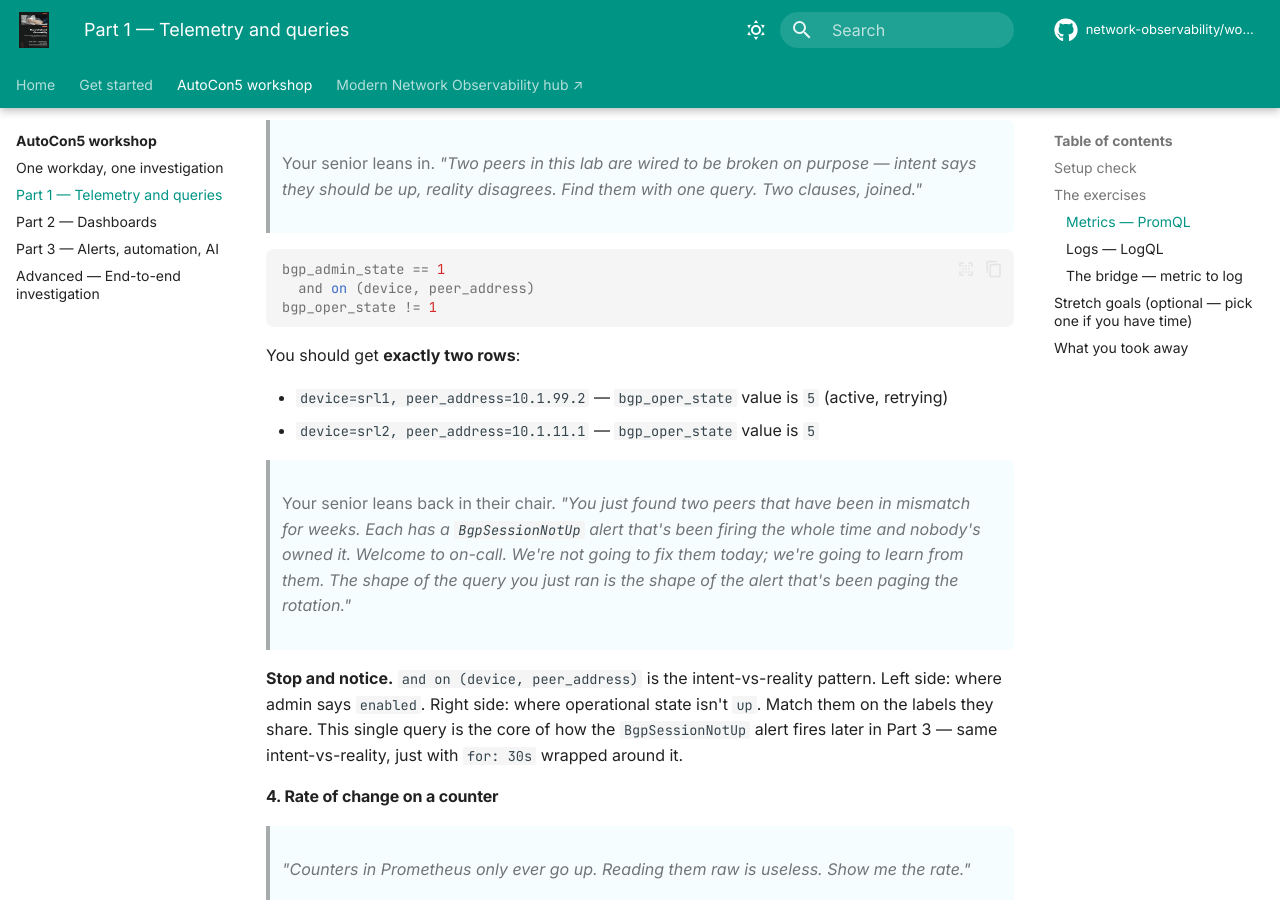
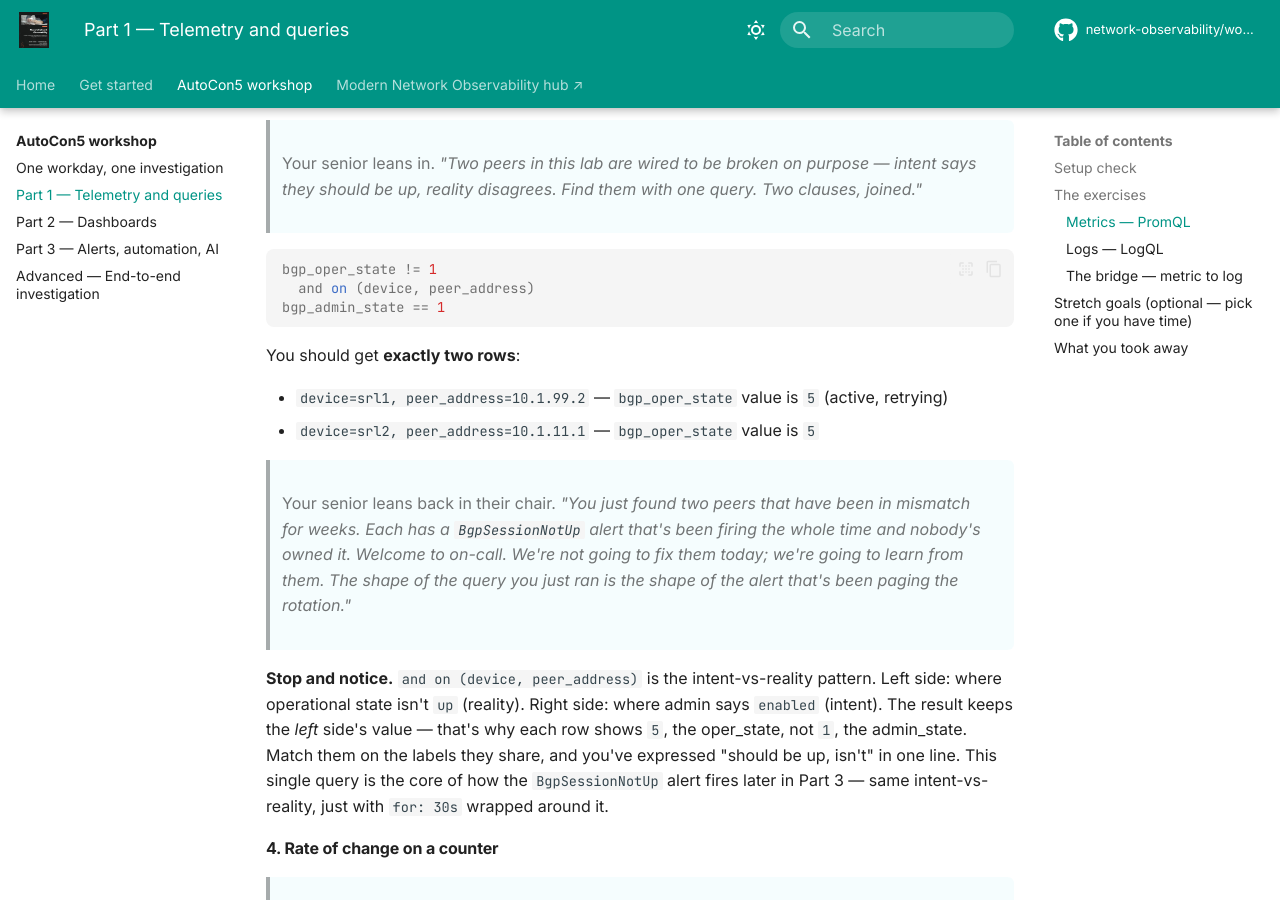
Before and after one commit to network-observability/workshops, an MkDocs documentation site: the page built from docs/workshop/part-1.md, in a window 1280 px wide and 900 px high, scrolled down 3961 px. Built offline with MkDocs 1.6.1 and Material for MkDocs 9.7.7, drawn with Linux system fonts in a browser that asks for light colours; comment, search, counter and statistics services are not loaded; some of the changed text lies outside the part shown.

Commit message:
docs(part-1): fix Step 3 broken-peer query value + Step 12 expectation (#55)

````diff
--- a/workshops/autocon5/guides/part-1-telemetry-and-queries.md
+++ b/workshops/autocon5/guides/part-1-telemetry-and-queries.md
@@ -75,9 +75,9 @@
 > Your senior leans in. *"Two peers in this lab are wired to be broken on purpose — intent says they should be up, reality disagrees. Find them with one query. Two clauses, joined."*
 
 ```promql
+bgp_oper_state != 1
+  and on (device, peer_address)
 bgp_admin_state == 1
-  and on (device, peer_address)
-bgp_oper_state != 1
 ```
 
 You should get **exactly two rows**:
@@ -87,7 +87,7 @@
 
 > Your senior leans back in their chair. *"You just found two peers that have been in mismatch for weeks. Each has a `BgpSessionNotUp` alert that's been firing the whole time and nobody's owned it. Welcome to on-call. We're not going to fix them today; we're going to learn from them. The shape of the query you just ran is the shape of the alert that's been paging the rotation."*
 
-**Stop and notice.** `and on (device, peer_address)` is the intent-vs-reality pattern. Left side: where admin says `enabled`. Right side: where operational state isn't `up`. Match them on the labels they share. This single query is the core of how the `BgpSessionNotUp` alert fires later in Part 3 — same intent-vs-reality, just with `for: 30s` wrapped around it.
+**Stop and notice.** `and on (device, peer_address)` is the intent-vs-reality pattern. Left side: where operational state isn't `up` (reality). Right side: where admin says `enabled` (intent). The result keeps the *left* side's value — that's why each row shows `5`, the oper_state, not `1`, the admin_state. Match them on the labels they share, and you've expressed "should be up, isn't" in one line. This single query is the core of how the `BgpSessionNotUp` alert fires later in Part 3 — same intent-vs-reality, just with `for: 30s` wrapped around it.
 
 #### 4. Rate of change on a counter
 
@@ -319,12 +319,22 @@
 In the `prometheus` datasource:
 
 ```promql
+bgp_oper_state{device="srl1"} != 1
+  and on (device, peer_address)
 bgp_admin_state{device="srl1"} == 1
-  and on (device, peer_address)
-bgp_oper_state{device="srl1"} != 1
 ```
 
-Note the broken peer's `peer_address` — for `srl1` it's `10.1.99.2`. Switch to the `loki` datasource:
+On a clean lab, this returns **one row** — `peer_address=10.1.99.2`, value `5` (active, retrying). That's the deliberately broken peer.
+
+??? info "Seeing more than one row? Check the query type."
+
+    Grafana Explore's default is **Range** (plots samples over the time window). If a flap or cascade has run inside the window, peers that were briefly `oper_state != 1` will appear as series even after they've recovered. Switch the **Type** dropdown next to the query to **Instant** for a "right now" snapshot — that should drop you back to one row.
+
+??? tip "Or — Prometheus is carrying stale data from a previous session"
+
+    `nobs autocon5 up` reattaches to an existing Prometheus volume if one exists, so historical samples from earlier sessions linger. `nobs autocon5 destroy && nobs autocon5 up` gives a true clean slate. (`nobs autocon5 reset` clears scenarios and maintenance but leaves the Prometheus TSDB intact.)
+
+Switch to the `loki` datasource:
 
 ```logql
 {device="srl1", peer_address="10.1.99.2"}
````
